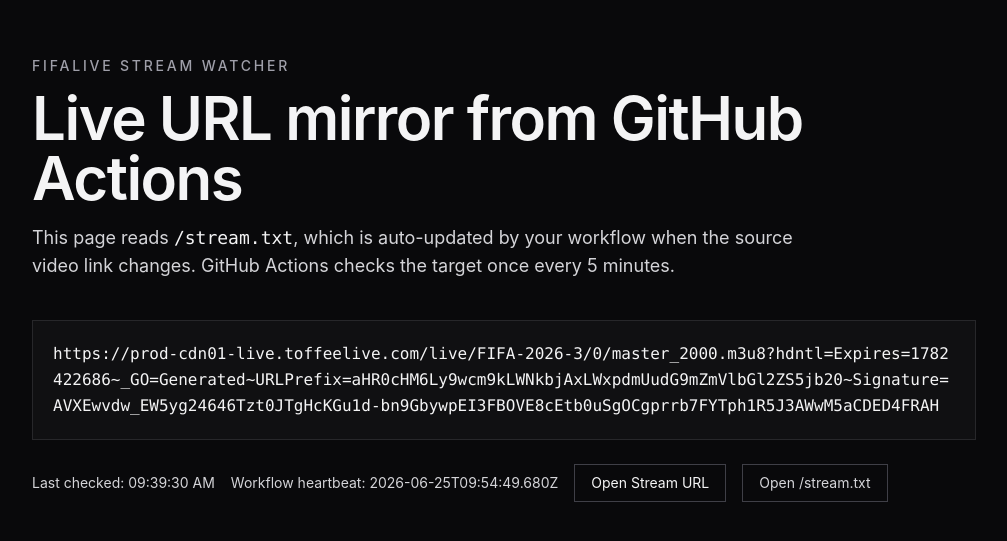
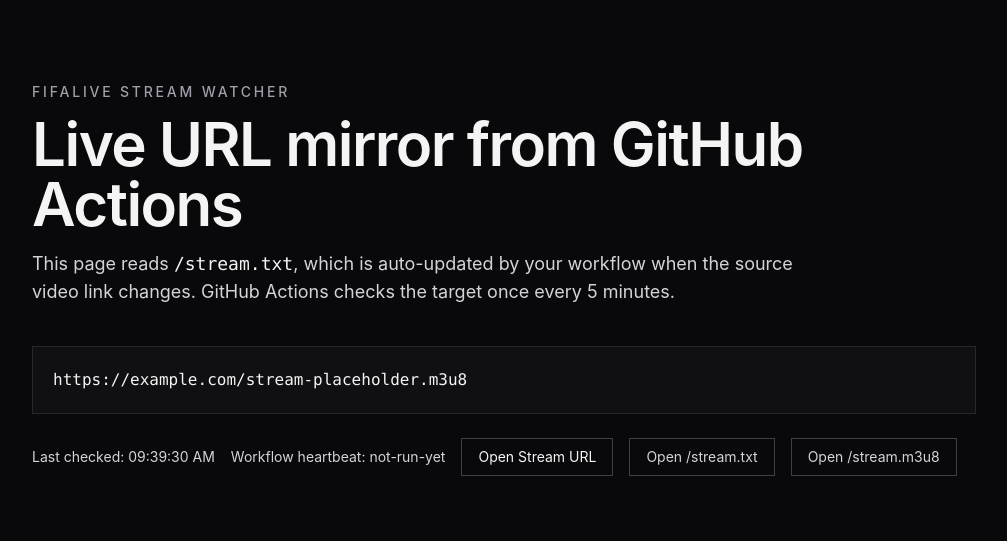
Before and after one commit to ItsIsmailRobin/StreamFetch, a React (Vite) app: page / in a window 1280 px wide. Shown: the part 121-662 px from the top of the page, without its empty margins (136-1143 px from the left). Built offline with nearby package versions, Linux system fonts and the light colour scheme.

Commit message:
Add files via upload

```diff
--- a/scripts/update-stream.mjs
+++ b/scripts/update-stream.mjs
@@ -31,11 +31,14 @@
   }
 
   const checkedAt = new Date().toISOString();
+  const m3u8Content = `#EXTM3U\n${streamUrl}\n`;
 
   writeFileSync("Stream.txt", `${streamUrl}\n`, "utf8");
   writeFileSync("stream.txt", `${streamUrl}\n`, "utf8");
   writeFileSync("public/Stream.txt", `${streamUrl}\n`, "utf8");
   writeFileSync("public/stream.txt", `${streamUrl}\n`, "utf8");
+  writeFileSync("stream.m3u8", m3u8Content, "utf8");
+  writeFileSync("public/stream.m3u8", m3u8Content, "utf8");
   writeFileSync("LastCheck.txt", `${checkedAt}\n`, "utf8");
   writeFileSync("public/LastCheck.txt", `${checkedAt}\n`, "utf8");
   console.log(`Stream URL updated: ${streamUrl}`);
--- a/src/App.tsx
+++ b/src/App.tsx
@@ -10,6 +10,7 @@
   const [loading, setLoading] = useState(true);
 
   const streamTxtPath = "/stream.txt";
+  const streamM3u8Path = "/stream.m3u8";
 
   const humanCheckedAt = useMemo(() => {
     if (!lastChecked) return "Never";
@@ -92,6 +93,9 @@
           <a href={streamTxtPath} target="_blank" rel="noreferrer" className="border border-zinc-700 px-4 py-2 transition hover:border-zinc-500">
             Open /stream.txt
           </a>
+          <a href={streamM3u8Path} target="_blank" rel="noreferrer" className="border border-zinc-700 px-4 py-2 transition hover:border-zinc-500">
+            Open /stream.m3u8
+          </a>
         </div>
       </section>
     </main>
```
Also changed, not shown: LastCheck.txt, public/LastCheck.txt, public/stream.txt, 2 other files (tests, documents, lock files or other folders).
